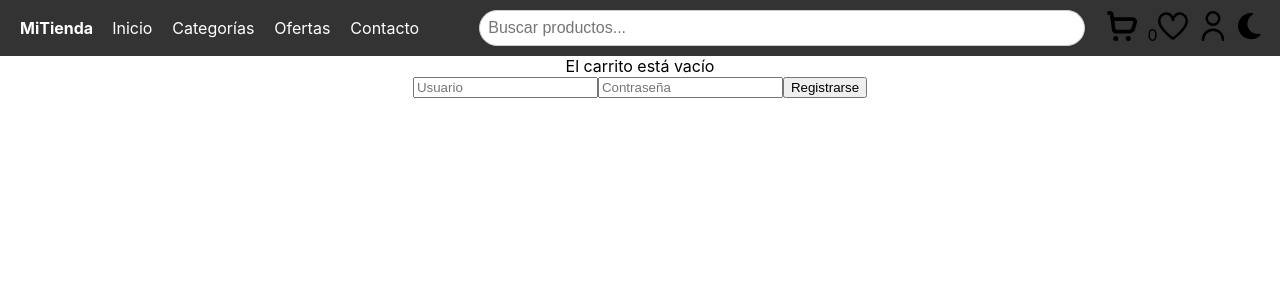
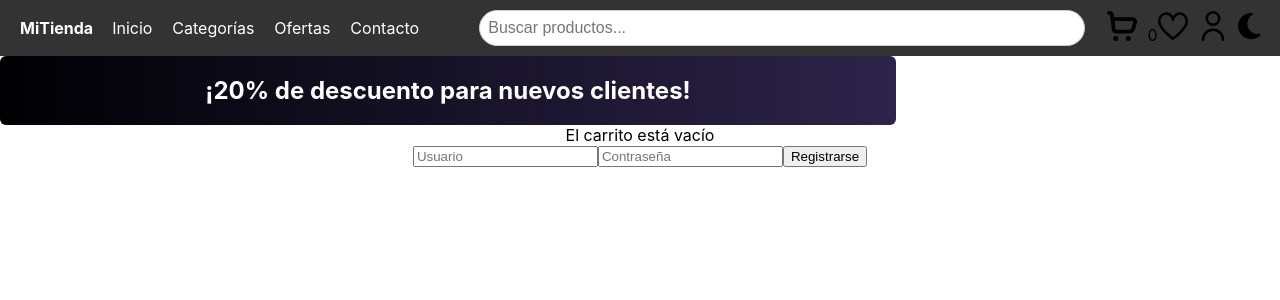
Before and after one commit to ZoeSa/React, a React (Create React App) app: page /carrito in a window 1280 px wide. Shown: the top 300 px of the page. Built offline with nearby package versions, Linux system fonts and the light colour scheme.

Commit message:
Banner con nombre

```diff
--- a/src/App.js
+++ b/src/App.js
@@ -8,12 +8,15 @@ import data from './data/data.json';
 import Menu from './componentes/Menu';
 import Cart from './componentes/Cart'; // Importa el componente Cart
 import RegistrationForm from './componentes/RegistrationForm';
+import Discount from './componentes/Discount'; // Importa el componente Discount
 
 
 function App() {
   const [products] = useState(data);
   const [cartItems, setCartItems] = useState([]);
   const [theme, setTheme] = useState('light'); // Estado para el tema
+  const [username, setUsername] = useState(''); // Define username y setUsername aquí
+
 
   const toggleTheme = () => {
     setTheme(prevTheme => (prevTheme === 'light' ? 'dark' : 'light'));
@@ -33,10 +36,15 @@ function App() {
     }
   };
 
+  const handleUserRegistration = (name) => {
+    setUsername(name);
+  };
+
   return (
     <Router>
       <div className={`App ${theme}`}>
         <Menu onSearch={() => {}} cartItems={cartItems} toggleTheme={toggleTheme} />
+        <Discount username={username} />
         <Routes>
           <Route path="/" element={
             <div className="products">
@@ -53,13 +61,13 @@ function App() {
                   addToCart={addToCart}
                 />
               ))}
-            <RegistrationForm /> {/* Formulario de registro en la página principal */}
+            <RegistrationForm onRegister={handleUserRegistration} /> {/* Formulario de registro en la página principal */}
             </div>
           } />
           <Route path="/carrito" element={
             <div className="cart-page">
               <Cart cartItems={cartItems} />
-              <RegistrationForm /> {/* Formulario de registro en la página de carrito */}
+              <RegistrationForm onRegister={handleUserRegistration} /> {/* Formulario de registro en la página de carrito */}
             </div>
           } />
         </Routes>
--- /dev/null
+++ b/src/componentes/Discount.js
@@ -0,0 +1,14 @@
+// Discount.js
+import React from 'react';
+
+const Discount = ({ username }) => {
+  return (
+    <div className='discount'>
+      <div className='discount-banner'>
+        <h2>{username ? `${username}, ¡aprovecha nuestro 20% de descuento!` : '¡20% de descuento para nuevos clientes!'}</h2>
+      </div>
+    </div>
+  );
+};
+
+export default Discount;
--- a/src/componentes/RegistrationForm.js
+++ b/src/componentes/RegistrationForm.js
@@ -1,7 +1,7 @@
 // RegistrationForm.js
 import React, { useState } from 'react';
 
-const RegistrationForm = () => {
+const RegistrationForm = ({ onRegister }) =>  {
   const [username, setUsername] = useState('');
   const [password, setPassword] = useState('');
 
@@ -21,6 +21,8 @@ const RegistrationForm = () => {
     // Limpiar campos del formulario
     setUsername('');
     setPassword('');
+     // Llamar a la función onRegister con el nombre de usuario
+     onRegister(username);
   };
 
   return (
```
